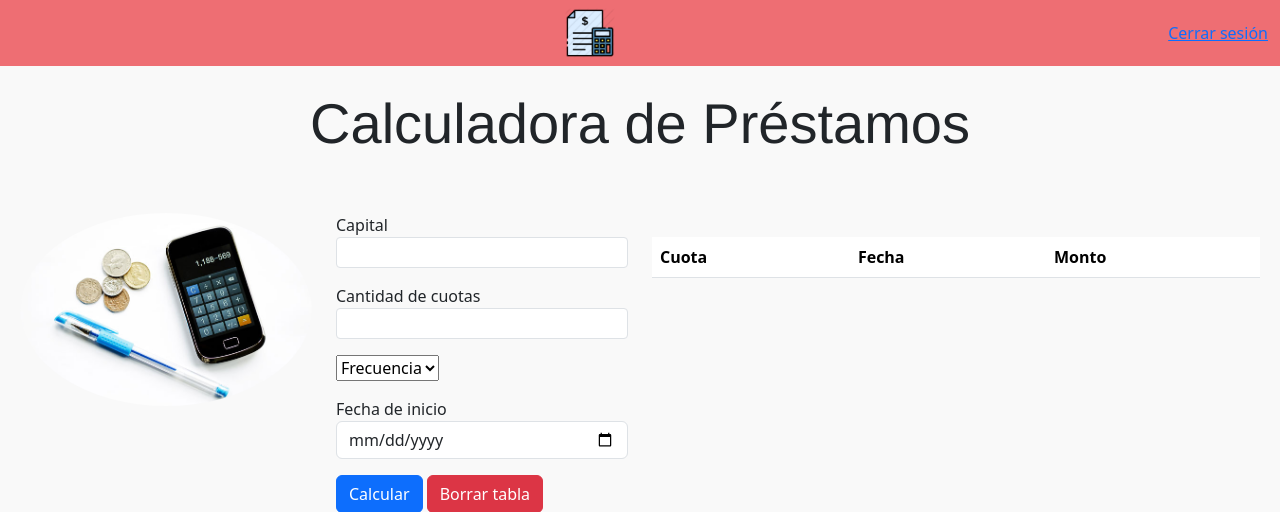
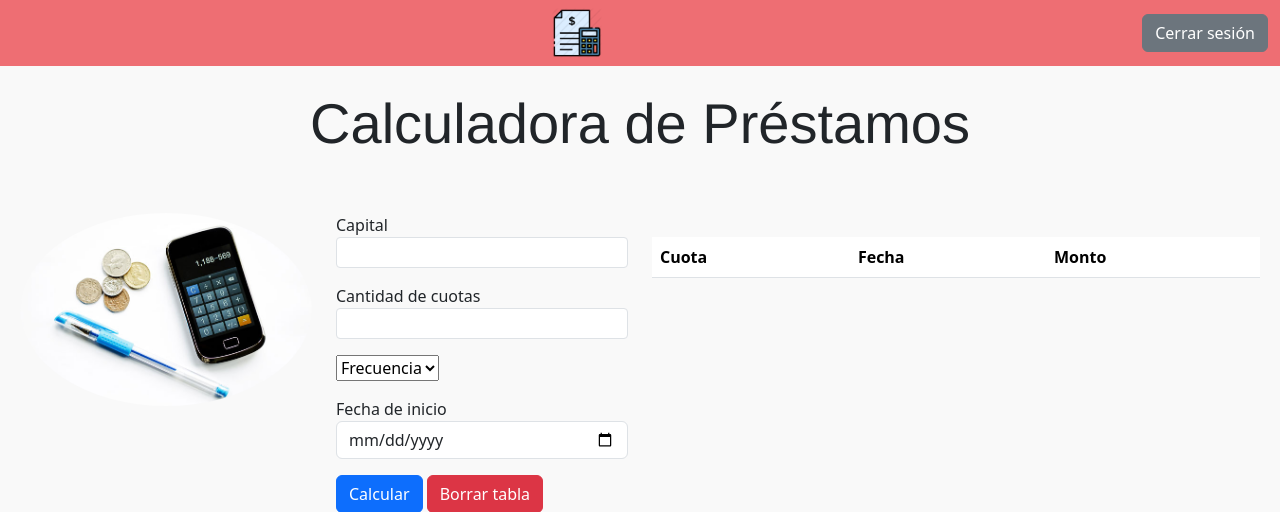
Before and after one commit to AndriBG/Prestamos, a CodeIgniter app: page /database/ in a window 1280 px wide. Shown: the top 512 px of the page. Run offline with CodeIgniter, Linux system fonts and the light colour scheme; data that the repository does not hold is empty; some libraries are stand-ins or nearby versions.

Commit message:
add class btn

```diff
--- a/application/views/layout/header.php
+++ b/application/views/layout/header.php
@@ -45,7 +45,7 @@
                     </ul>
                 </div> -->
 				<div style="float: right; display: inline-block;">
-					<a href="https://edurlix.github.io/prestamapp/" target="_blank"><span>Cerrar sesión</span></a>
+					<a href="https://edurlix.github.io/prestamapp/" target="_blank" class="btn btn-secondary"><span>Cerrar sesión</span></a>
 				</div>
 			</div>
 		</nav>
```
